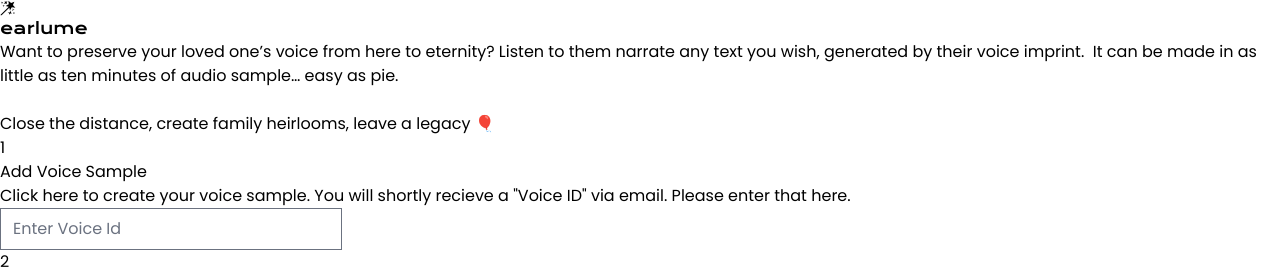
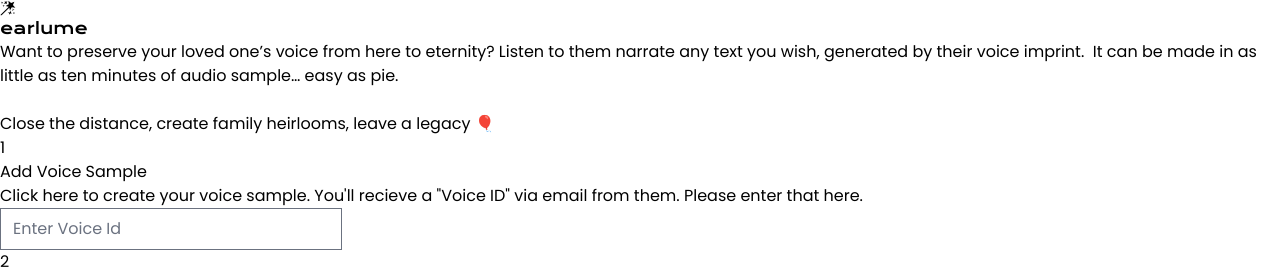
Before and after one commit to aridutilh/earlume, a Next.js app: page / in a window 1280 px wide. Shown: the top 274 px of the page. Built offline with nearby package versions, Linux system fonts and the light colour scheme.

Commit message:
Minor updates to copy and coloring

```diff
--- a/src/components/Link.tsx
+++ b/src/components/Link.tsx
@@ -3,7 +3,7 @@ import React from "react";
 export const Link = ({ href, text }) => {
   return (
     <a
-      className="text-pink-50 hover:text-pink-500 outline-none focus:ring-1 ring-pink-500 rounded-[5px]"
+      className="text-pink-50 hover:text-pink-400 outline-none focus:ring-1 ring-pink-500 rounded-[5px]"
       href={href}
     >
       {text}
--- a/src/pages/index.tsx
+++ b/src/pages/index.tsx
@@ -76,8 +76,8 @@ export default function Home() {
             <Step title={"Add Voice Sample"} number={1}>
               <span className="">
                 Click <Link href={"https://www.descript.com/overdub"} text={"here"} /> to
-                create your voice sample. You will shortly recieve a "Voice ID"
-                via email. Please enter that here.
+                create your voice sample. You'll recieve a "Voice ID"
+                via email from them. Please enter that here.
               </span>
 
               <Input
```
